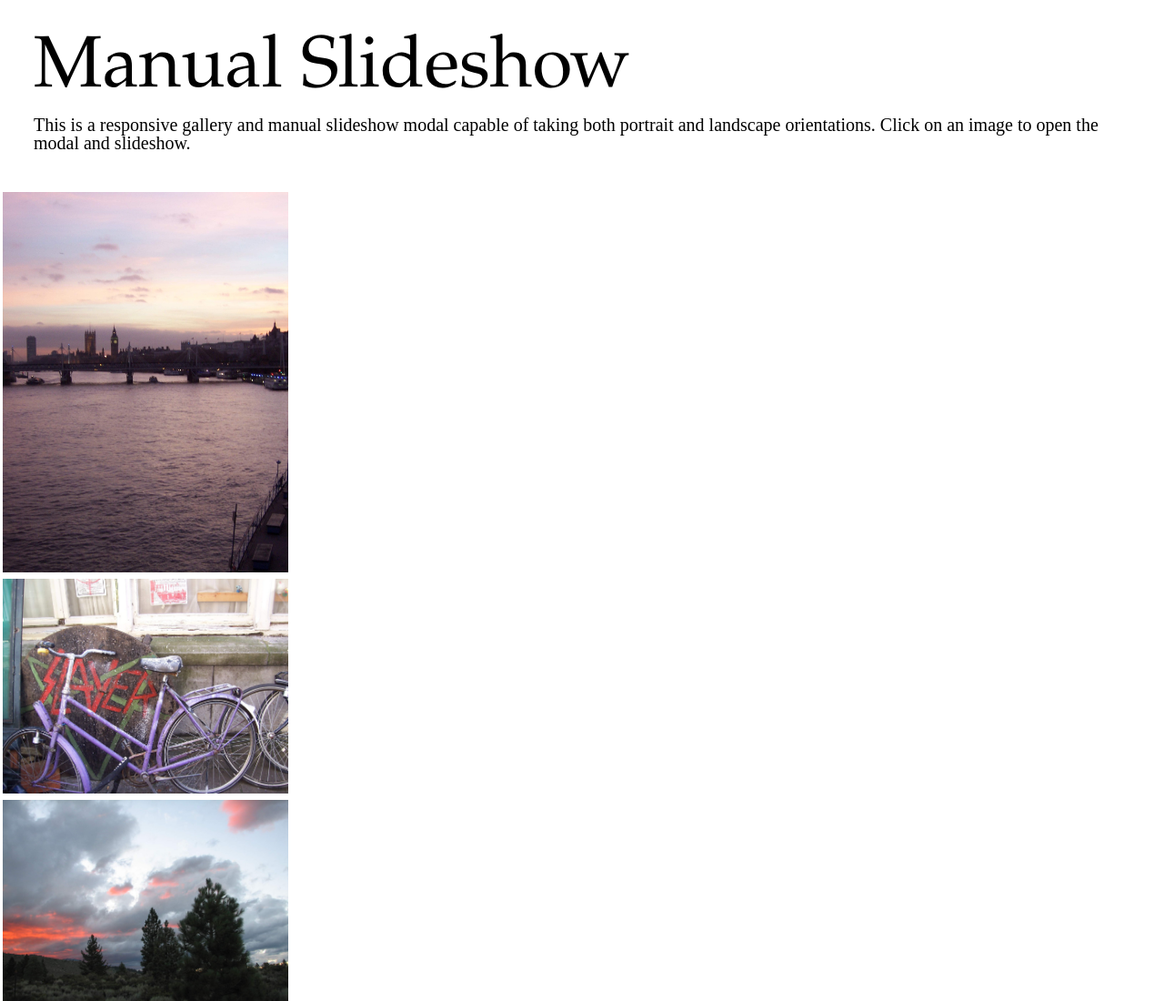
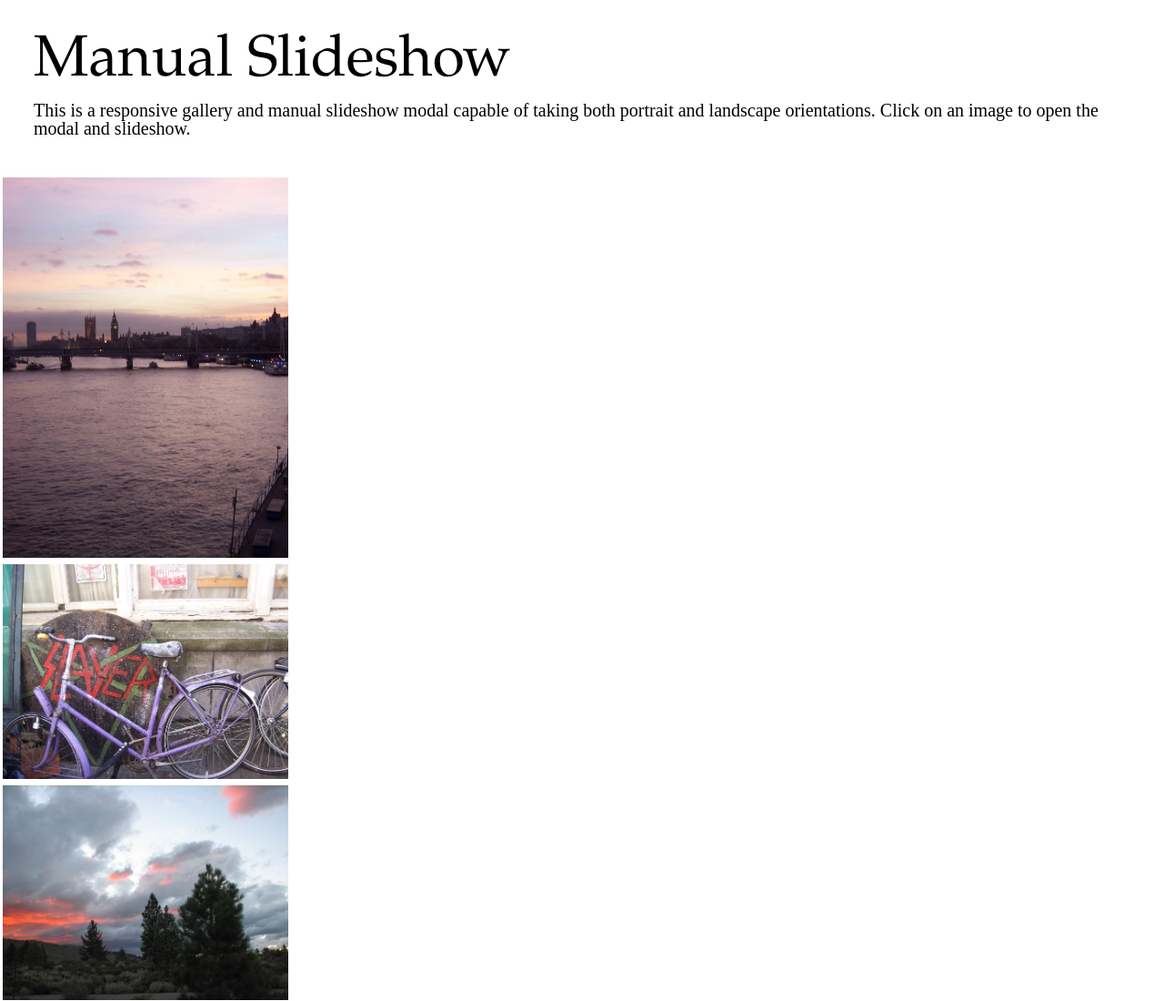
Before and after one commit to adfranks/manual-slideshow, a plain HTML site: page index.html in a window 1280 px wide. Shown: the top 1100 px of the page at 91% size. Drawn offline with Linux system fonts and the light colour scheme.

Commit message:
heading size

```diff
--- a/manual-slideshow.css
+++ b/manual-slideshow.css
@@ -31,7 +31,7 @@ footer a:hover {
 }
 h1, h2, p, ul {padding: 5px;}
 h1, h2 {font-family: Garamond, Palatino, Georgia, serif; line-height: 1;}
-h1 {font-size: 5em;}
+h1 {font-size: 4em;}
 h2 {font-size: 2.5em;}
 p {font-size: 1.25em;}
 ul {
```
